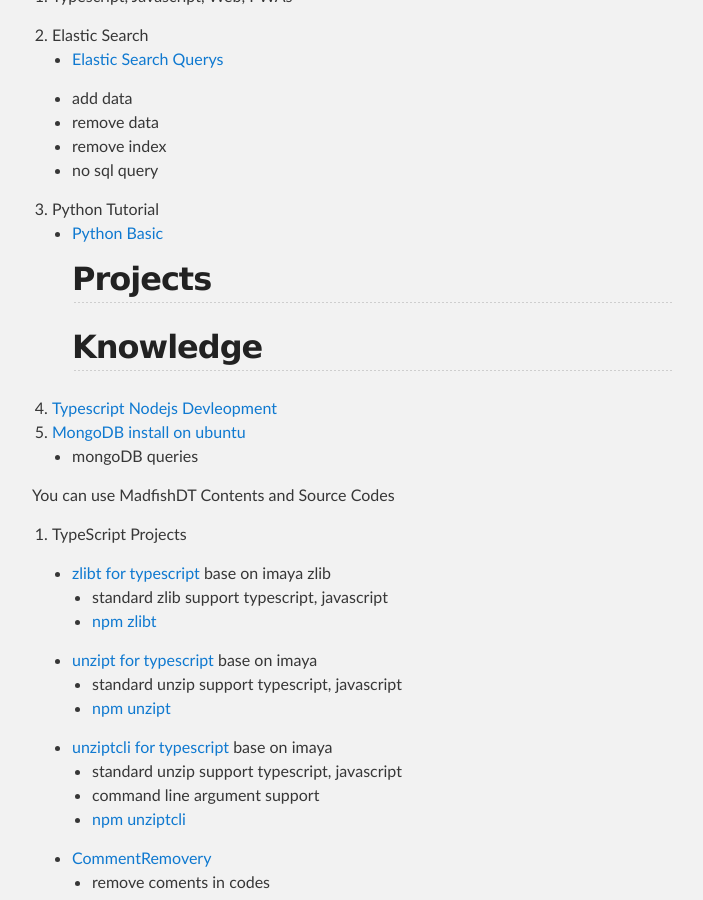
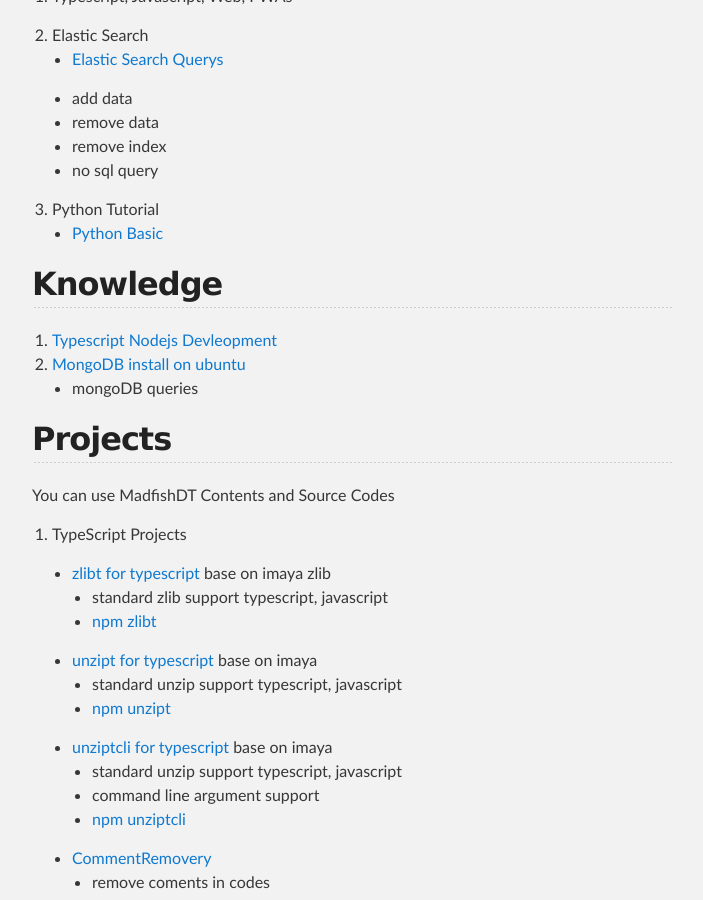
Before and after one commit to MadfishDT/MadfishDT.github.io, a Jekyll site: the page built from index.md, in a window 1280 px wide and 900 px high, scrolled down 412 px. Shown: the whole window, without its empty margins (288-991 px from the left). Built offline with Jekyll 4.4.1, drawn with Linux system fonts in a browser that asks for light colours; our own code applies the rules of GitHub Pages for plain Markdown files; comment, search, counter and statistics services are not loaded.

```diff
--- a/index.md
+++ b/index.md
@@ -11,12 +11,13 @@
     - no sql query
 3. Python Tutorial
  - [Python Basic](/blogs/python_basic.md)
-## Projects
+
 ## Knowledge
 1. [Typescript Nodejs Devleopment](/blog/tsnode.md)
 2. [MongoDB install on ubuntu](/blog/MongoDB)
     - mongoDB queries
 
+## Projects
 You can use MadfishDT Contents and Source Codes
 
  1. TypeScript Projects
```
